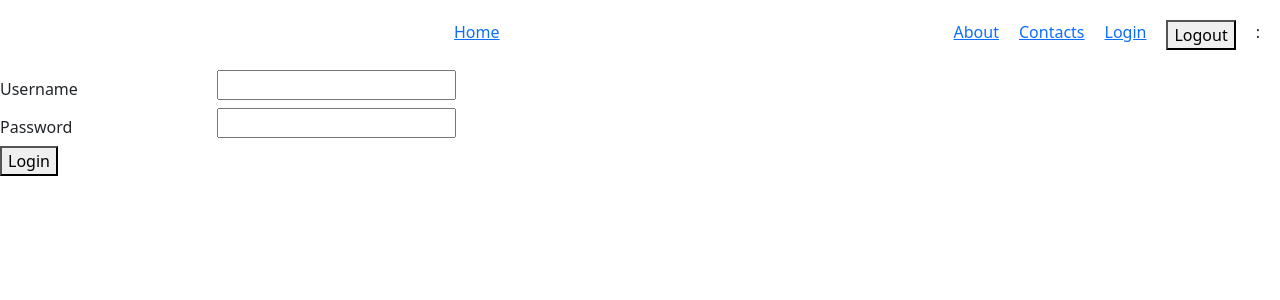
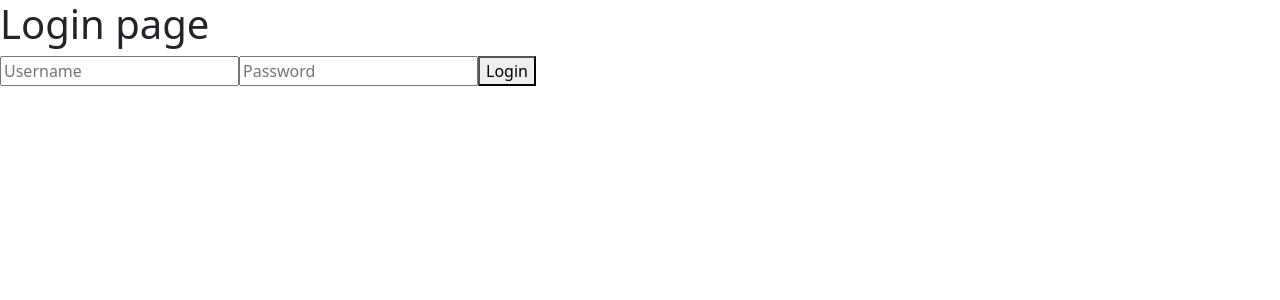
Before and after one commit to LaurisGi/ReactJs, a React (Create React App) app: page /login in a window 1280 px wide. Shown: the top 300 px of the page. Built offline with nearby package versions, Linux system fonts and the light colour scheme.

Commit message:
kazkoks commit

```diff
--- a/src/AboutPage/AboutPage.js
+++ b/src/AboutPage/AboutPage.js
@@ -1,6 +1,8 @@
 import styles from './about-page.module.scss'
-export const AboutPage = () => {
+const AboutPage = () => {
     return (
     <div className={styles.title}>About page</div>
     )
 }
+
+export default AboutPage;
--- a/src/App.js
+++ b/src/App.js
@@ -1,31 +1,50 @@
+import React, { useState } from 'react';
 import { Routes, Route, Link } from 'react-router-dom';
+import { Suspense } from 'react';
+import { Navigation } from './Navigation/Navigation'
+import { PageLayout } from './PageLayout';
+import { RouteSuspense } from './RouteSuspense/RouteSuspense';
+
 import './App.css';
-import { AboutPage } from './AboutPage/AboutPage'
-import { HomePage } from './HomePage/HomePage'
-import { ContactsPage } from './ContactsPage/ContactsPage'
-import { Navigation } from './Navigation/Navigation'
-import { PageLayout } from './PageLayout'
-import { LoginPage } from './LoginPage/LoginPage'
-import { useState } from 'react';
 
+
+const HomePage = React.lazy(() => import('./HomePage/HomePage'));
+const ContactsPage = React.lazy(() => import('./ContactsPage/ContactsPage'));
+const AboutPage = React.lazy(() => import('./AboutPage/AboutPage'));
+const LoginPage = React.lazy(() => import('./LoginPage/LoginPage'));
 
 function App() {
   const [user, setUser] = useState(null);
 
-  const handleLogin = () => setUser({ username: 'Petras123'})
-  const handleLogout = () => setUser(null);
+  const handleLogin = (username) => setUser({ username });
 
   return (
-      <div className='App'>
-        <Navigation onLogout={handleLogout} />
-        <Routes>
-          <Route path="/" element={<PageLayout user={user} onLogout={handleLogout}/>}>
-            <Route index element={<HomePage/>} />
-            <Route path="/contacts" element={<ContactsPage/>} />
-          </Route>
-          <Route path="/Login" element={<LoginPage onLogin={handleLogin} />}/>
-        </Routes>
-      </div>
+    <div className="App">
+      <Routes>
+        <Route path="/" element={<PageLayout user={user} />}>
+          <Route index element={
+            <RouteSuspense>
+              <HomePage />
+            </RouteSuspense>
+          } />
+          <Route path="/contacts" element={
+            <RouteSuspense>
+              <ContactsPage />
+            </RouteSuspense>
+          } />
+          <Route path="/about" element={
+            <RouteSuspense>
+              <AboutPage />
+            </RouteSuspense>
+          } />
+        </Route>
+        <Route path="/login" element={
+          <RouteSuspense>
+            <LoginPage onLogin={handleLogin} />
+          </RouteSuspense>
+        } />
+      </Routes>
+    </div>
   );
 }
 
--- a/src/ContactsPage/ContactsPage.js
+++ b/src/ContactsPage/ContactsPage.js
@@ -1,6 +1,9 @@
 import './contacts.scss'
-export const ContactsPage = () => {
+const ContactsPage = () => {
     return (
     <div className="h2 display-3 text-center">Contacts page</div>
     )
 }
+
+
+export default ContactsPage;
--- a/src/HomePage/HomePage.js
+++ b/src/HomePage/HomePage.js
@@ -8,8 +8,11 @@ const Title = styled.h1`
     font-weight: 800;
 `;
 
-export const HomePage = () => {
+const HomePage = () => {
    return (
     <Title className="h2 display-3 text-center">Home page</Title>
     )
 }
+
+
+export default HomePage;
--- a/src/LoginPage/LoginPage.js
+++ b/src/LoginPage/LoginPage.js
@@ -1,27 +1,40 @@
-import { Form } from "react-router-dom"
-import { useNavigate } from "react-router-dom"
+import { useState } from "react";
+import { useNavigate } from "react-router-dom";
 
+const LoginPage = ({ onLogin }) => {
+    const [username, setUsername] = useState('');
+    const navigate = useNavigate();
 
-export const LoginPage = ({ onLogin }) => {
-    const navigateTo = useNavigate();
+    const handleSubmit = (e) => {
+        e.preventDefault();
+        onLogin(username);
 
-    const handleLogin = () => {
-        onLogin();
-        navigateTo('/');
-    }
+        // fetch('/login', {
+        //     method: 'POST',
+        //     body: JSON.stringify({
+
+        //     })
+        // })
+        // .then((res) => res.json())
+        // .then((data) => {
+        //     onLogin(data);
+        // })
+        // .catch(())
+
+        navigate('/');
+    };
+    const handleUsernameChange = (e) => setUsername(e.target.value);
+
     return (
-        <form>
-            <div className="form-group row">
-                <label className="col-sm-2 col-form-label">Username</label>
-                    <div className="col-sm-10">
-                        <input type="text" name="name" label></input>
-                    </div>
-                <label className="col-sm-2 col-form-label">Password</label>
-                    <div className="col-sm-10">
-                        <input type="password" name="password"></input>
-                    </div>
-            </div>
-            <button onClick={handleLogin}>Login</button>
-        </form>
+        <div>
+            <h1>Login page</h1>
+            <form onSubmit={handleSubmit}>
+                <input placeholder="Username" onChange={handleUsernameChange} />
+                <input type="password" placeholder="Password" />
+                <button>Login</button>
+            </form>
+        </div>
     )
-}
+};
+
+export default LoginPage;
--- /dev/null
+++ b/src/RouteSuspense/RouteSuspense.js
@@ -0,0 +1,9 @@
+import React, { Suspense } from 'react';
+
+export const RouteSuspense = ({ children, path }) => {
+    return (
+        <Suspense fallback={<div>Loading...</div>}>
+            {children}
+        </Suspense>
+    )
+}
```
